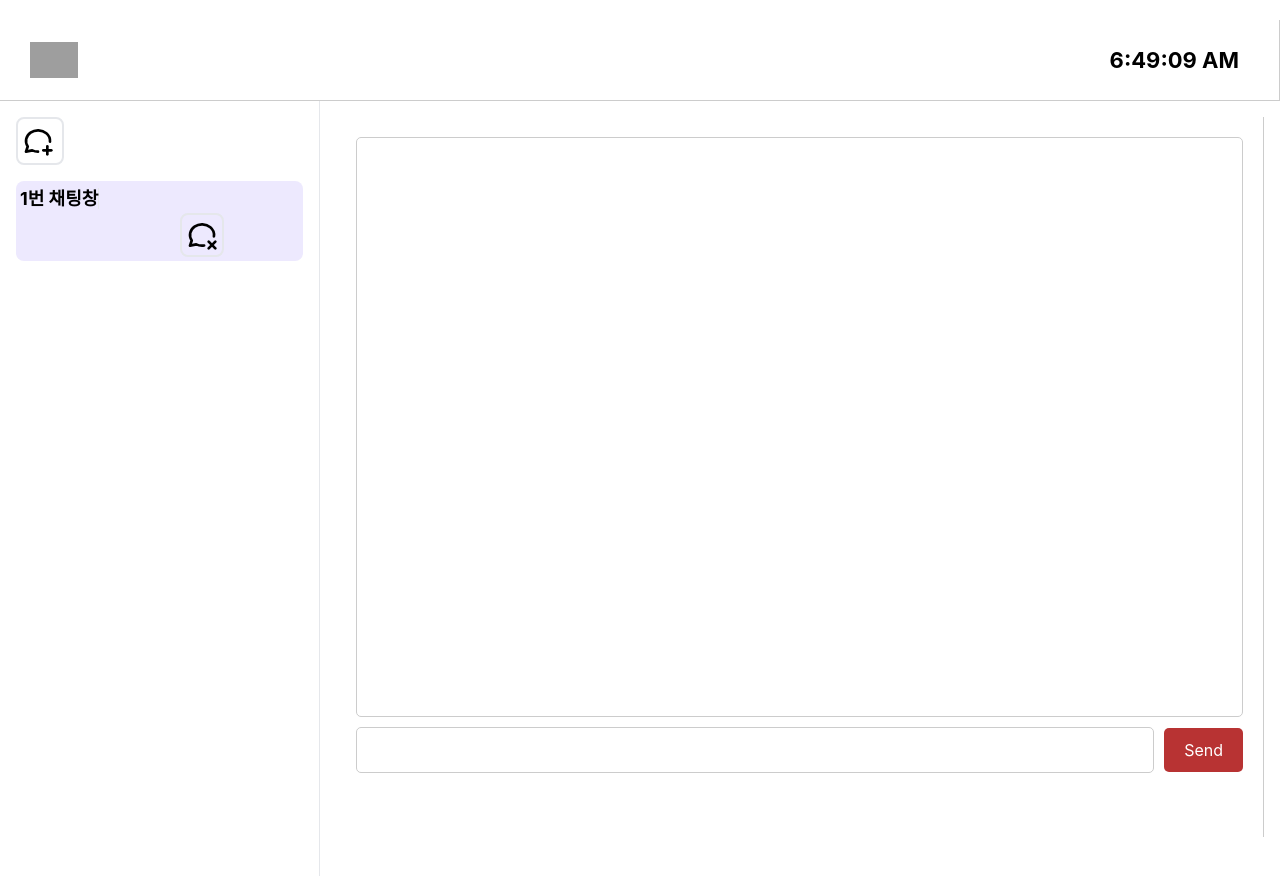
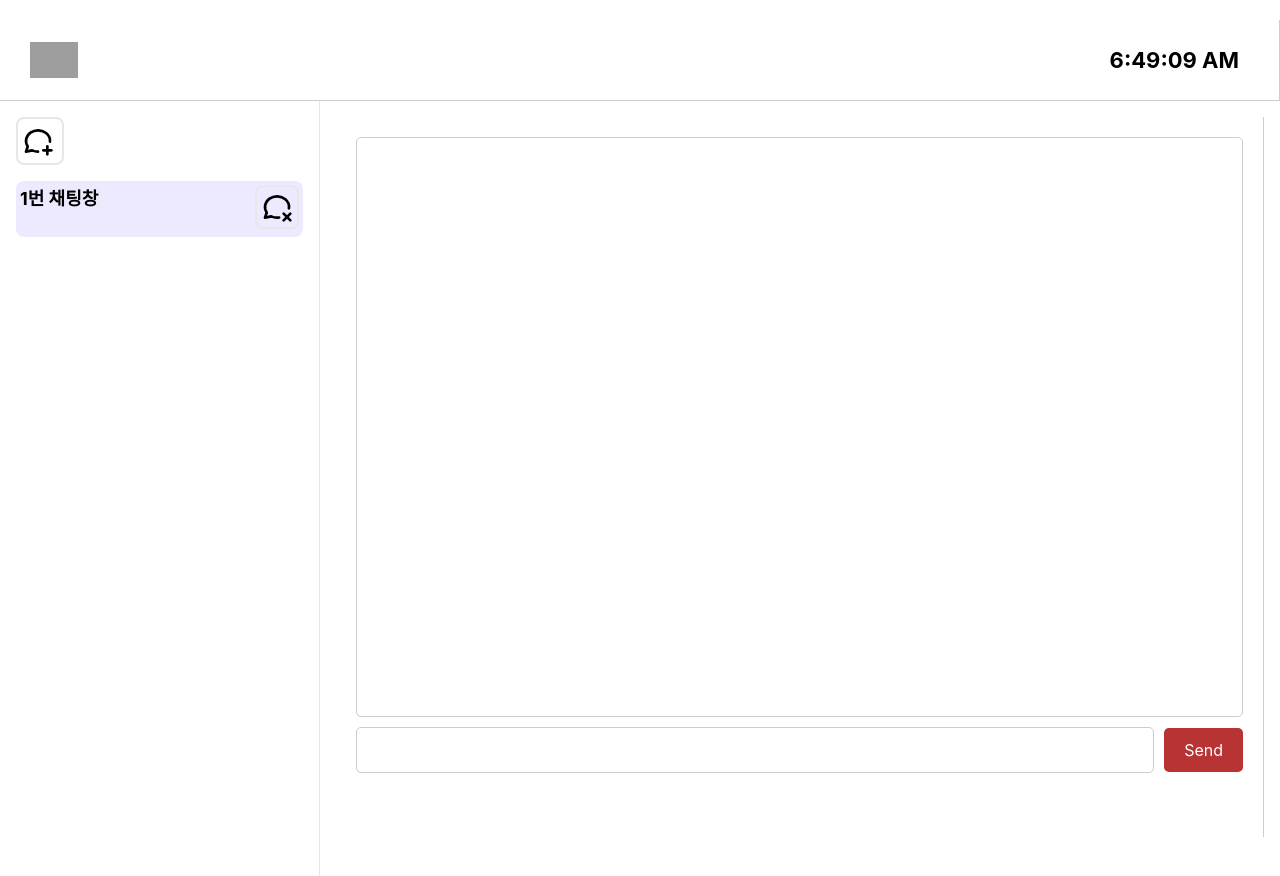
Before and after one commit to su-hwani/ui-final, a React (Create React App) app: page / in a window 1280 px wide. Shown: the top 876 px of the page. Built offline with nearby package versions, Linux system fonts and the light colour scheme; grey boxes are pictures that could not be loaded.

Commit message:
Fix: Change icon location

```diff
--- a/src/components/ChatList.tsx
+++ b/src/components/ChatList.tsx
@@ -24,13 +24,13 @@ const ChatList: React.FC = () => {
   return (
     <div className=" flex h-screen border-obzen-purple border-solid ">
       <div className=" overflow-auto w-1/4 py-4 px-4 border-r  border-obzen-purple border-solid">
-        <button className="mb-4 p-1 h-12 w-12 font-bold  align-middle text-obzen-purple border-solid border-2 border-obzen-purple  bg-white rounded-lg " onClick={handleAddChat}>
+        <button className="mb-4 p-1 h-12 w-12 font-bold  text-obzen-purple border-solid border-2 border-obzen-purple  bg-white rounded-lg " onClick={handleAddChat}>
           <TbMessageCirclePlus  className="h-8 w-8 "/>
         </button>
         {chats.map((chatName) => (
-          <div key={chatName} className={` p-1  hover:bg-violet-50 cursor-pointer  text-obzen-purple ${selectedChat === chatName ? 'bg-violet-100 rounded-lg' : 'bg-white rounded-lg'}`} onClick={() => handleChatClick(chatName)}>
+          <div key={chatName} className={` p-1 h-14 hover:bg-violet-50 cursor-pointer  text-obzen-purple ${selectedChat === chatName ? 'bg-violet-100 rounded-lg' : 'bg-white rounded-lg'}`} onClick={() => handleChatClick(chatName)}>
             <text className="border-r font-bold align-middle text-lg ">{chatName}</text>
-            <button className="ml-40 p-1 rounded-lg border-solid border-2 border-obzen-purple" onClick={() => handleRemoveChat(chatName)}>
+            <button className=" float-right p-1 rounded-lg border-solid border-2 border-obzen-purple" onClick={() => handleRemoveChat(chatName)}>
               <TbMessageCircleX className="h-8 w-8"/>
             </button>
           </div>
```
